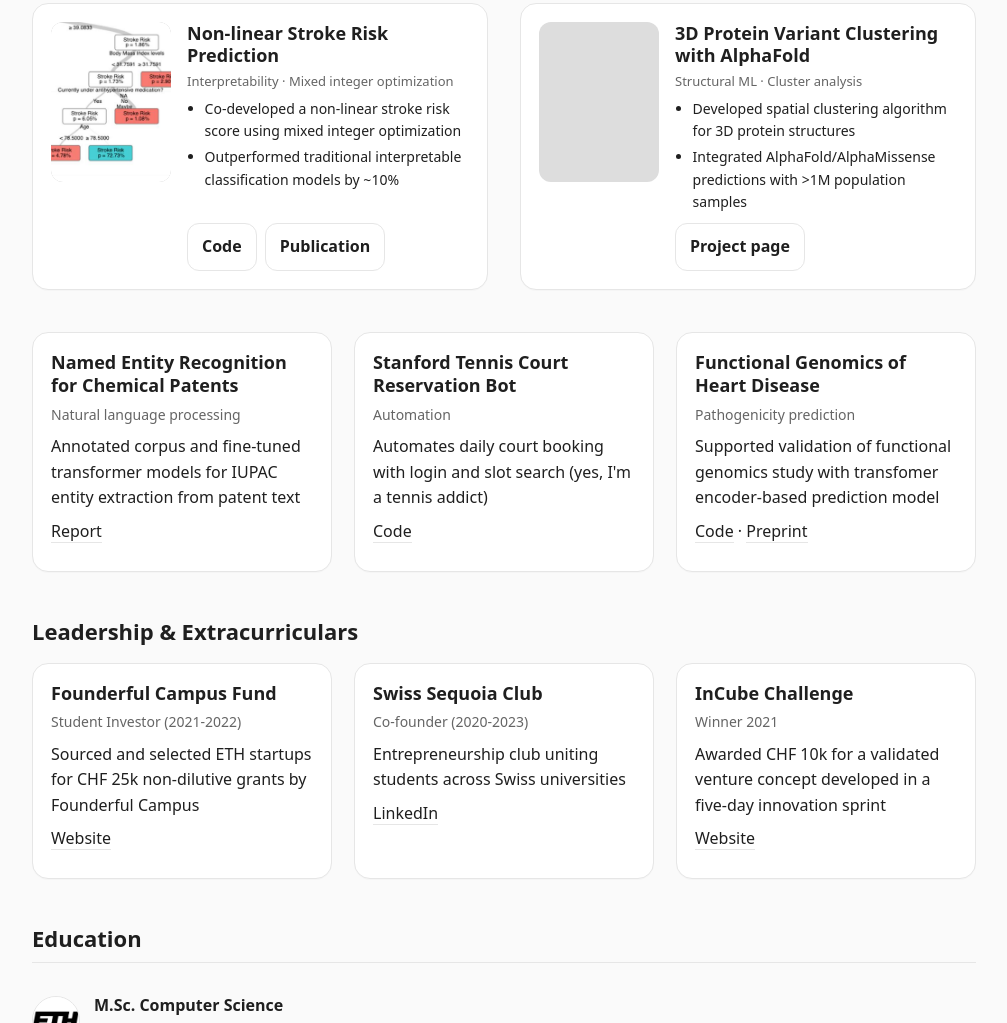
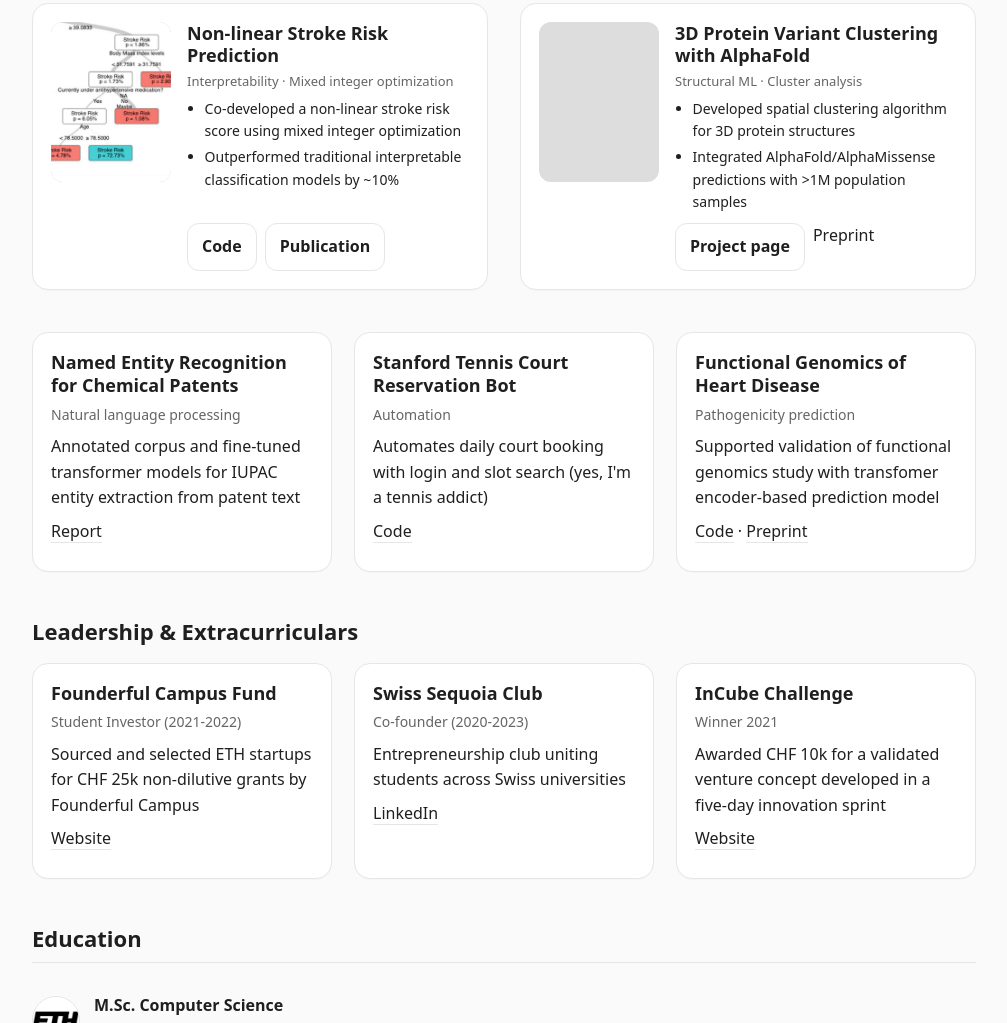
Before and after one commit to ChristianCadisch/ChristianCadisch.github.io, a plain HTML site: page index.html in a window 1280 px wide. Shown: the part 1012-2035 px from the top of the page, without its empty margins (136-1143 px from the left). Drawn offline with Linux system fonts and the light colour scheme; grey boxes are pictures that could not be loaded.

Commit message:
Added Stanford preprint

```diff
--- a/index.html
+++ b/index.html
@@ -174,6 +174,7 @@
             </ul>
             <div class="card-cta">
               <a class="btn btn-ghost" href="spatial_genomics.html">Project page</a>
+              <a class="https://www.biorxiv.org/content/10.1101/2025.10.07.680947v2">Preprint</a>
             </div>
           </div>
         </article>
```
